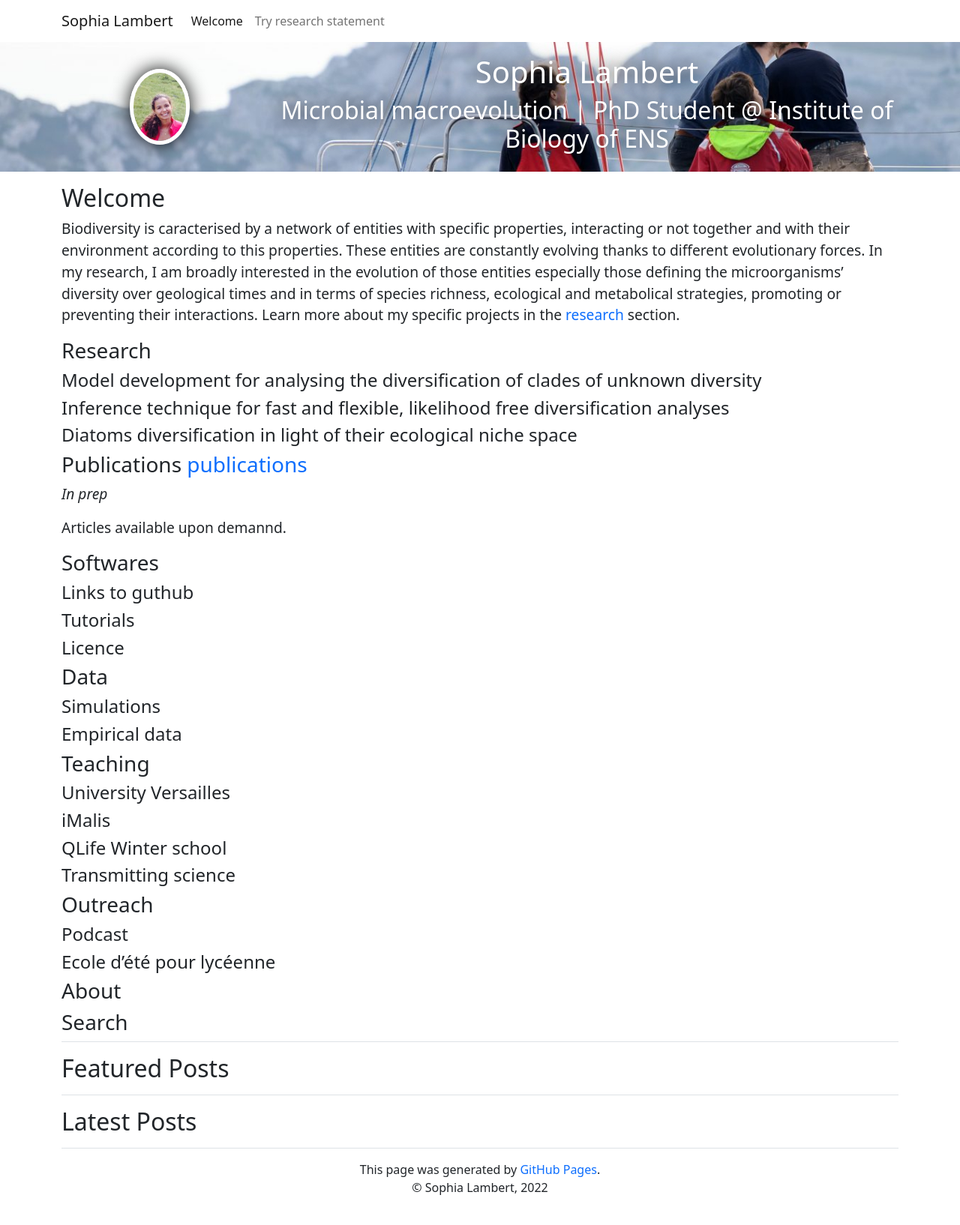
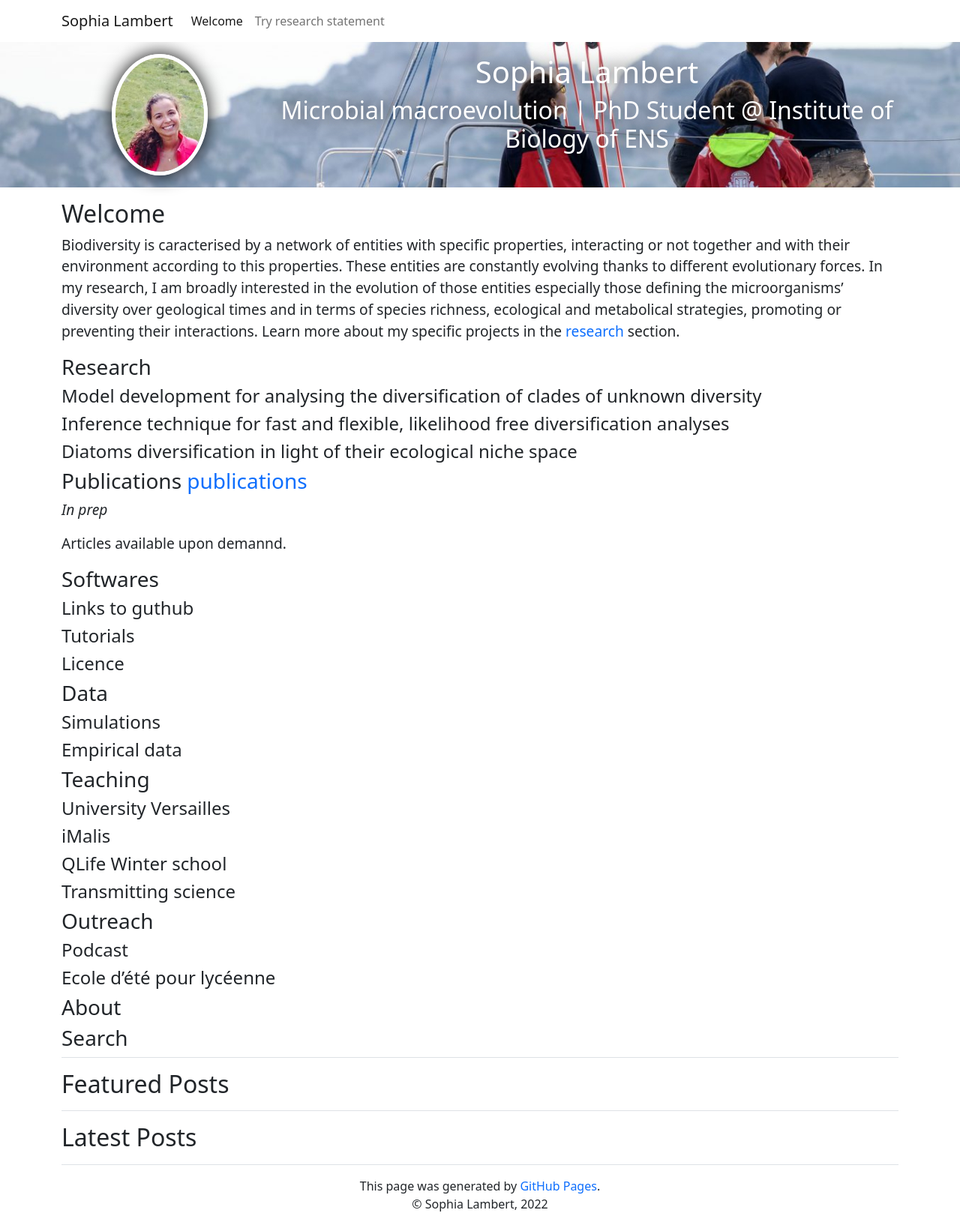
Before and after one commit to sophia-lambert/sophia-lambert.github.io, a Jekyll site: the page built from index.md, in a window 1280 px wide. Shown: the whole page at 75% size. Built offline with Jekyll 4.4.1, drawn with Linux system fonts in a browser that asks for light colours; our own code applies the rules of GitHub Pages for plain Markdown files; before the commit the page ends 1612 px from its top, so only the background shows below that.

Commit message:
Update website.css

```diff
--- a/css/website.css
+++ b/css/website.css
@@ -66,7 +66,7 @@ header {
 
 #profile-pic img {
   width: 90%;
-  max-width: 5rem;
+  max-width: 8rem;
   border-radius: 50%;
   border: 5px solid white;
   box-shadow: 0 0 1.5em black;
```
